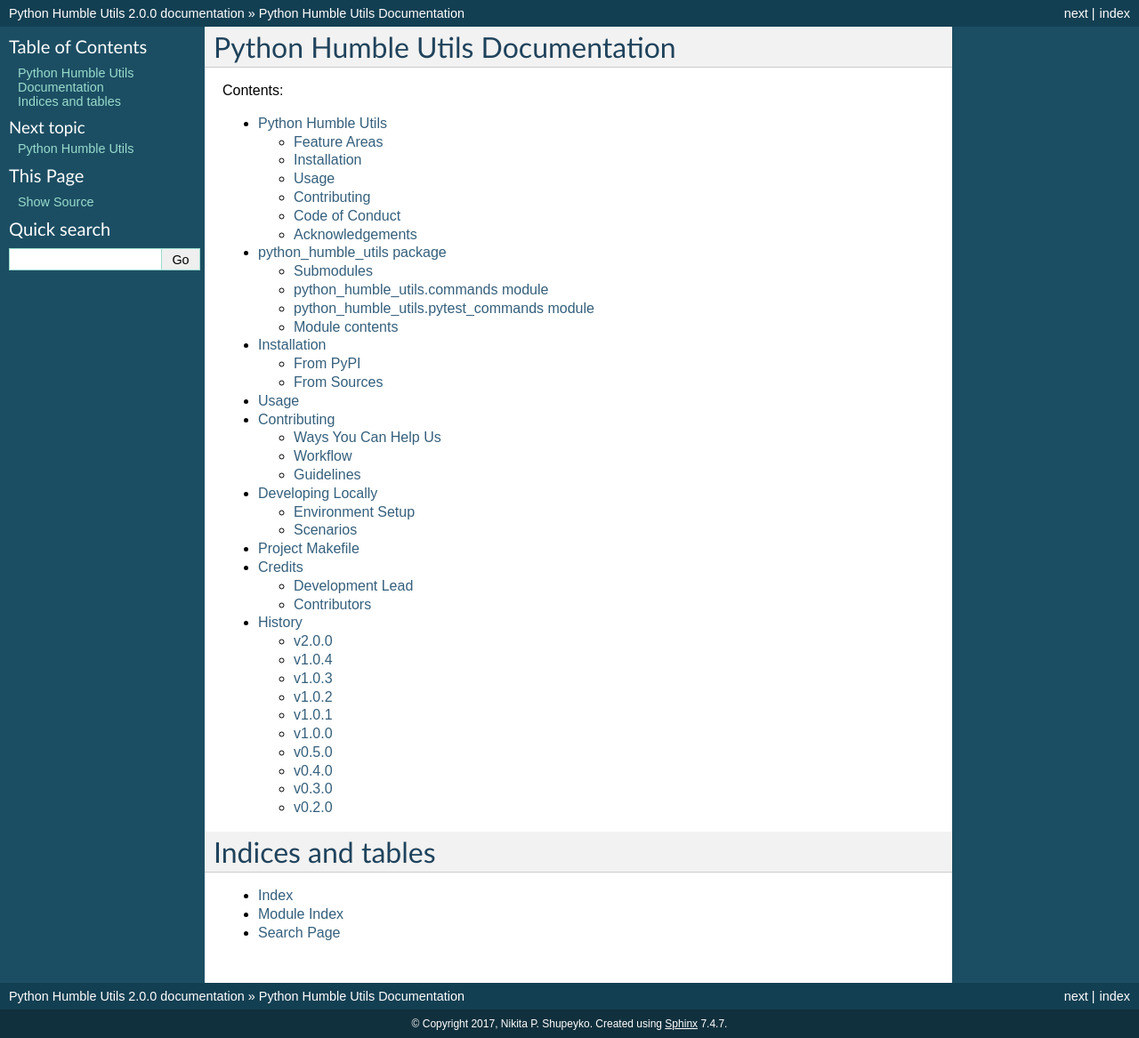
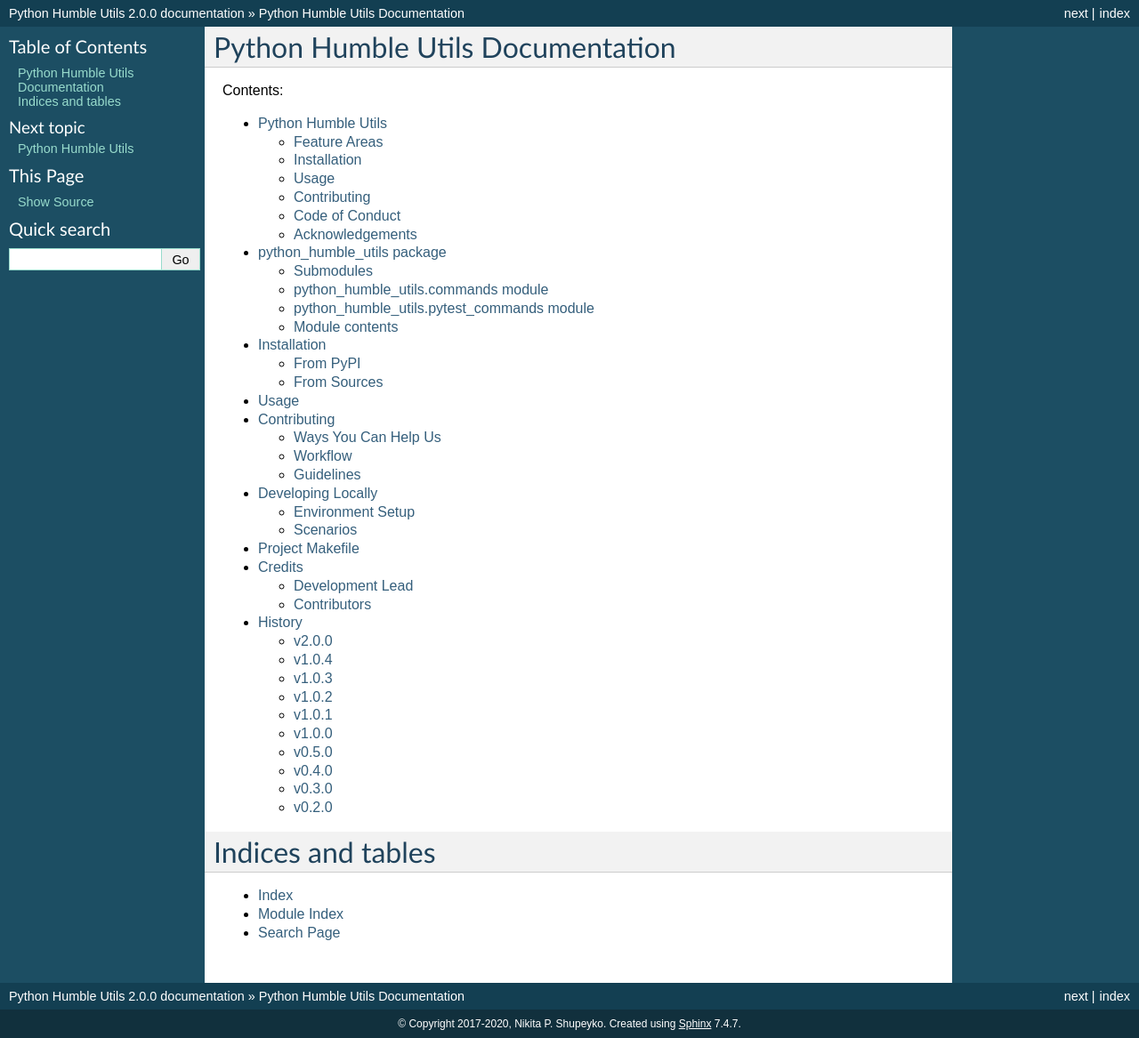
Before and after one commit to webyneter/python-humble-utils, a Sphinx documentation site: the page built from docs/index.rst, in a window 1280 px wide. Shown: the whole page at 89% size. Built offline with Sphinx 7.4.7, drawn with Linux system fonts in a browser that asks for light colours.

Commit message:
Update copyright time span

```diff
--- a/docs/conf.py
+++ b/docs/conf.py
@@ -55,7 +55,7 @@ master_doc = "index"
 
 # General information about the project.
 project = u"Python Humble Utils"
-copyright = u"2017, Nikita P. Shupeyko"
+copyright = u"2017-2020, Nikita P. Shupeyko"
 
 # The version info for the project you're documenting, acts as replacement
 # for |version| and |release|, also used in various other places throughout
```
Also changed, not shown: 1 other file.
